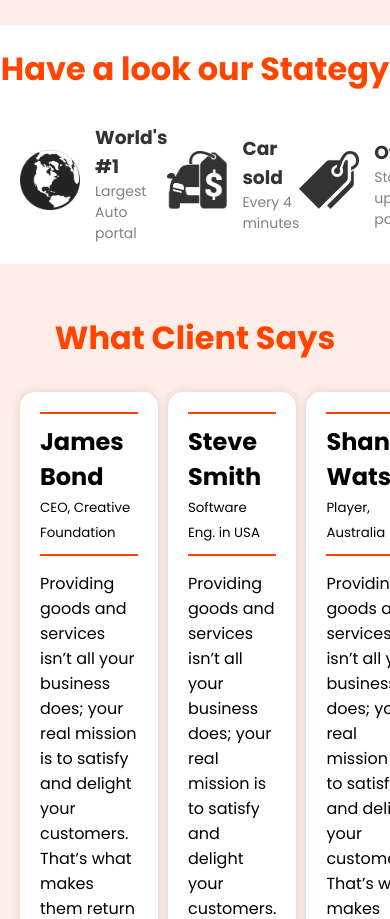
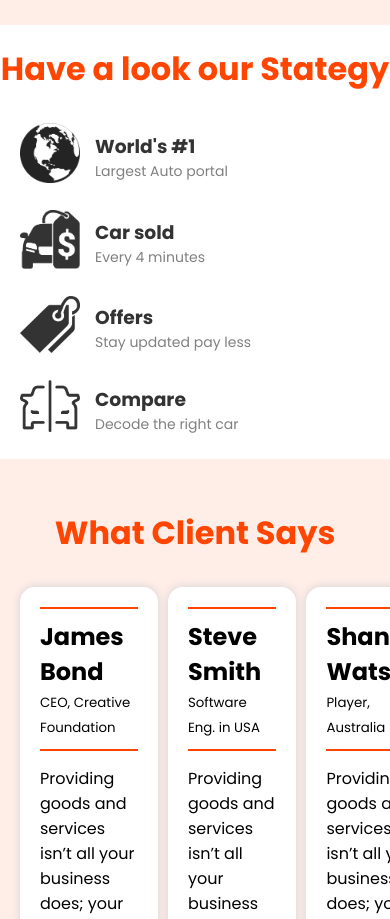
Before and after one commit to azizulwd/niche-related-website-clineside, a React (Create React App) app: page / in a window 390 px wide. Shown: the part 1020-1939 px from the top of the page. Built offline with nearby package versions, Linux system fonts and the light colour scheme; no server answers.

Commit message:
offer responsive

```diff
--- a/src/Pages/Home/Offer/Offer.css
+++ b/src/Pages/Home/Offer/Offer.css
@@ -30,3 +30,12 @@
     color: gray;
     font-size: 14px;
 }
+
+
+/* Media query */
+@media screen and (max-width: 688px){
+    .offer_inner{
+        grid-template-columns: repeat(1, 1fr);
+        grid-gap: 20px;
+    }
+}
```
